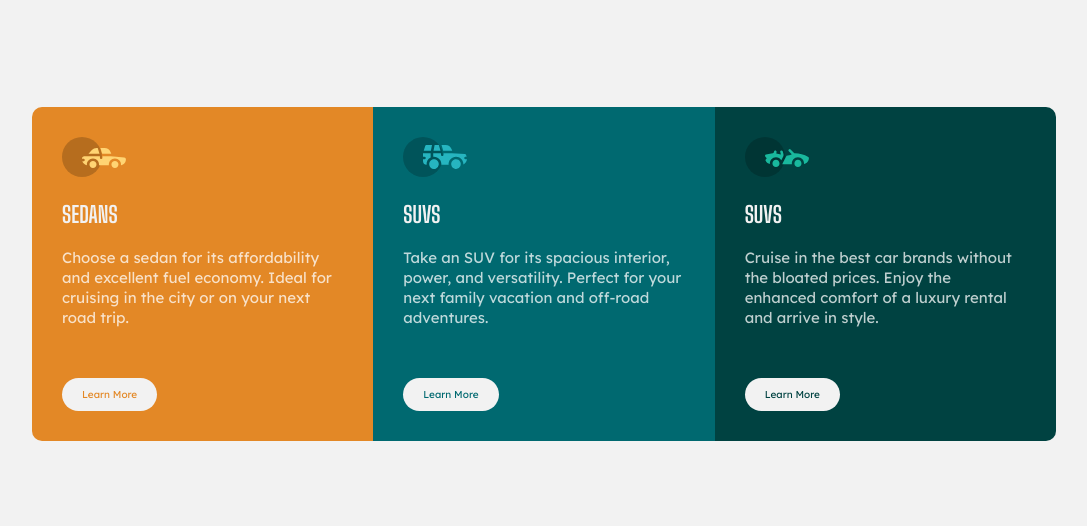
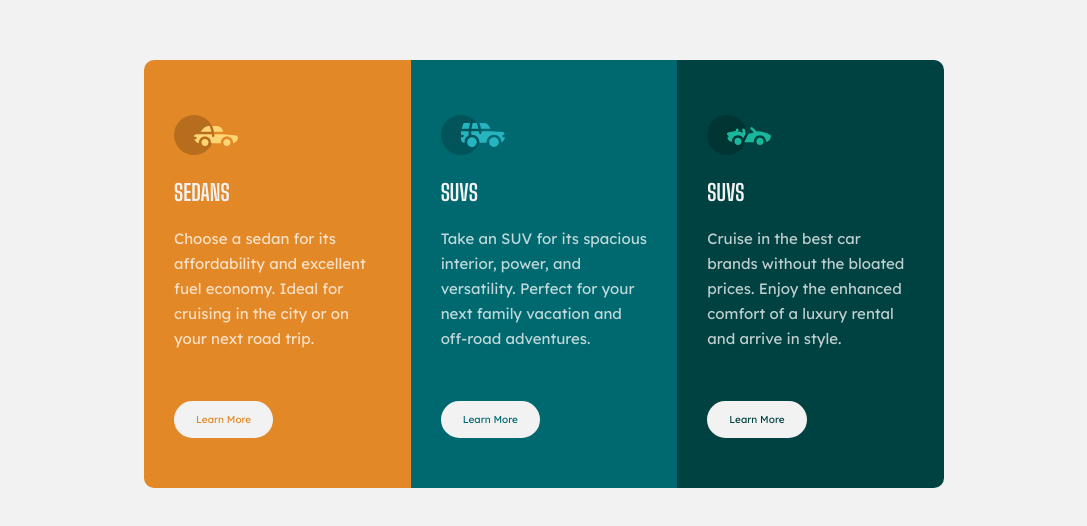
Before and after one commit to Mainul-Islam-Nirob/3-column-preview-card-component, a plain HTML site: page index.html in a window 1280 px wide. Shown: the part 126-652 px from the top of the page, without its empty margins (96-1183 px from the left). Drawn offline with Linux system fonts and the light colour scheme.

Commit message:
updated the solution according to the comment

```diff
--- a/style.css
+++ b/style.css
@@ -26,10 +26,14 @@ h2{
 .container{
     display: grid;
     grid-template-columns: 1fr 1fr 1fr;
-    max-width: 80vw;
+    max-width: 80rem;
     border-radius: 1rem;
     overflow: hidden;
-    margin: 2rem;
+    margin: 3rem;
+    min-height: 40rem;
+}
+img{
+    margin-top: 2.5rem;
 }
 .orange{
     background-color: hsl(31, 77%, 52%);
@@ -45,13 +49,11 @@ h2{
 }
 p{
     color: hsla(0, 0%, 100%, 0.75);
-    line-height: 2rem;
+    line-height: 2.5rem;
     margin-bottom: 2rem;
 
 }
-/* .button{
-    padding: 1.5rem 0 1.5rem 0;
-} */
+
 a{
     text-decoration: none;
     background-color: hsl(0, 0%, 95%);
@@ -60,6 +62,8 @@ a{
     font-size: 1rem;
     display: inline-block;
     margin-top: 3rem;
+    margin-bottom: 2rem;
+    border: .2rem solid hsl(0, 0%, 95%);
 }
 a:hover{
     color: hsl(0, 0%, 95%) !important;
```
